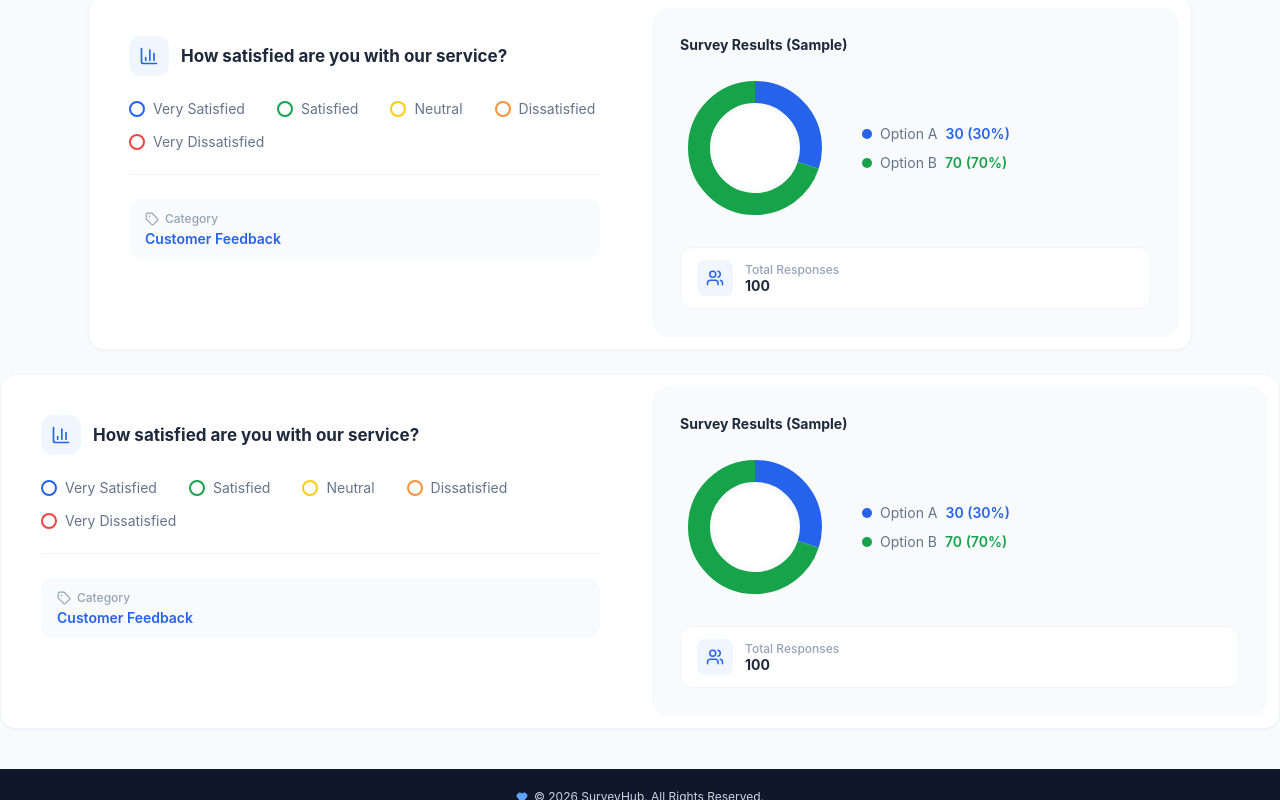
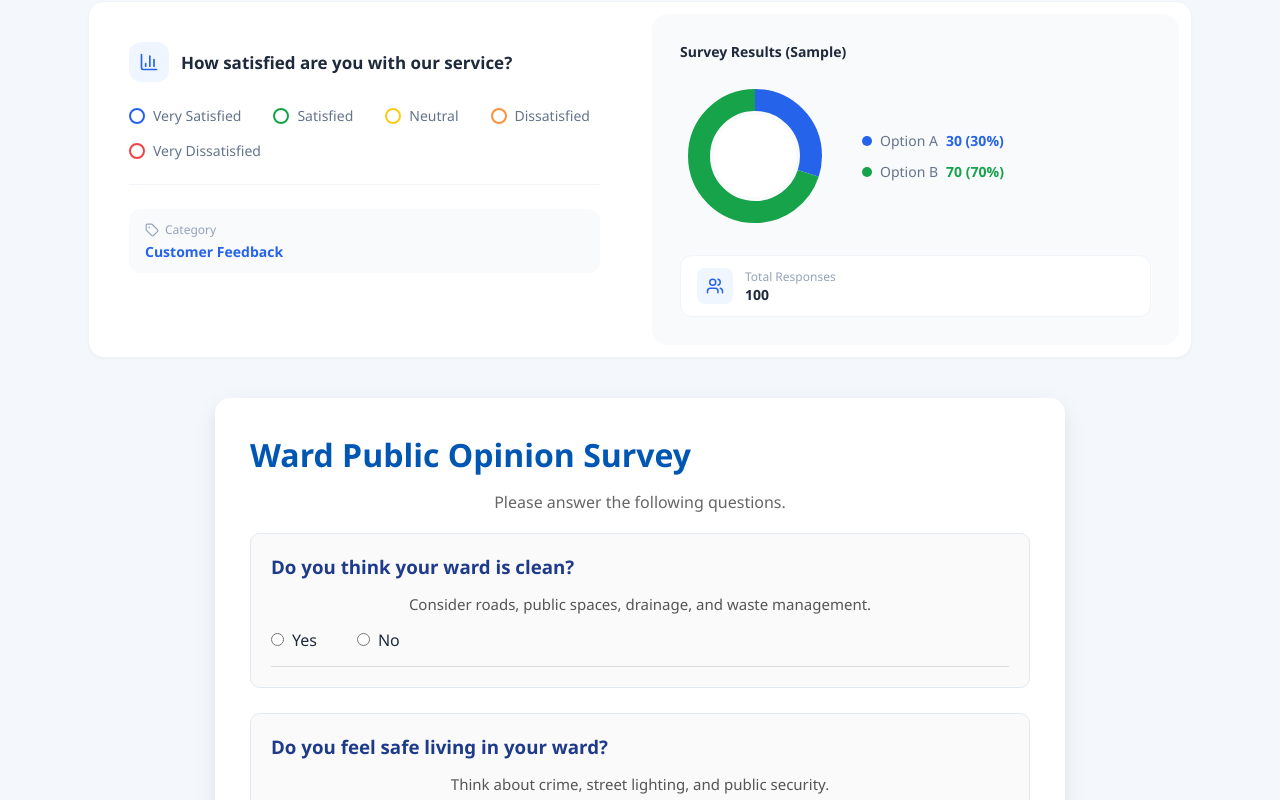
Before and after one commit to shiwaniii/-Public-Survey-Poll-Platform, a React (Vite) app: page /survey/1 in a window 1280 px wide. Shown: the part 500-1300 px from the top of the page. Built offline with nearby package versions, Linux system fonts and the light colour scheme.

Commit message:
added poll form

```diff
--- a/src/App.tsx
+++ b/src/App.tsx
@@ -329,6 +329,7 @@ import Footer from "./components/footer";
 import "./App.css";
 import Question from "./components/question";
 import Chart from "./components/chart";
+import PollSurvey from "./components/pollsurvey";
 
 const App: React.FC = () => {
   return (
@@ -337,6 +338,7 @@ const App: React.FC = () => {
       <main className="app__main">
         <Hero />
         <SurveyForm />
+        <PollSurvey />
       </main>
       <Routes>
         <Route path="/Navbar" element={<Navbar />} />
--- /dev/null
+++ b/src/PollSurvey.css
@@ -0,0 +1,101 @@
+* {
+  margin: 0;
+  padding: 0;
+  box-sizing: border-box;
+  font-family: "Segoe UI", Tahoma, Geneva, Verdana, sans-serif;
+}
+
+body {
+  background: #f4f7fb;
+}
+
+.survey-container {
+  display: flex;
+  justify-content: center;
+  padding: 40px 20px;
+}
+
+.survey-card {
+  width: 100%;
+  max-width: 850px;
+  background: #ffffff;
+  padding: 35px;
+  border-radius: 15px;
+  box-shadow: 0 8px 20px rgba(0, 0, 0, 0.1);
+}
+
+.survey-card h1 {
+  color: #0056b3;
+  margin-bottom: 10px;
+}
+
+.survey-card p {
+  color: #666;
+  margin-bottom: 20px;
+}
+
+.question-card {
+  margin-bottom: 25px;
+  padding: 20px;
+  border: 1px solid #e2e8f0;
+  border-radius: 10px;
+  background: #fafafa;
+}
+
+.question-card h3 {
+  color: #1e3a8a;
+  margin-bottom: 8px;
+}
+
+.question-card p {
+  color: #555;
+  margin-bottom: 15px;
+  font-size: 15px;
+}
+
+.question-card label {
+  margin-right: 20px;
+  font-size: 16px;
+  cursor: pointer;
+}
+
+.question-card input[type="radio"] {
+  margin-right: 8px;
+}
+
+hr {
+  margin-top: 15px;
+  border: none;
+  border-top: 1px solid #ddd;
+}
+
+button {
+  width: 100%;
+  padding: 14px;
+  background: #0056b3;
+  color: white;
+  border: none;
+  border-radius: 8px;
+  font-size: 17px;
+  cursor: pointer;
+  transition: 0.3s;
+}
+
+button:hover {
+  background: #003d82;
+}
+
+@media (max-width: 768px) {
+  .survey-card {
+    padding: 20px;
+  }
+
+  .question-card {
+    padding: 15px;
+  }
+
+  .question-card label {
+    display: block;
+    margin: 10px 0;
+  }
+}
--- /dev/null
+++ b/src/components/pollsurvey.tsx
@@ -0,0 +1,112 @@
+import { useState } from "react";
+import "../PollSurvey.css";
+
+const surveyQuestions = [
+  {
+    id: 1,
+    question: "Do you think your ward is clean?",
+    description:
+      "Consider roads, public spaces, drainage, and waste management.",
+  },
+  {
+    id: 2,
+    question: "Do you feel safe living in your ward?",
+    description:
+      "Think about crime, street lighting, and public security.",
+  },
+  {
+    id: 3,
+    question: "Are the roads in your ward in good condition?",
+    description:
+      "Consider road quality and maintenance.",
+  },
+  {
+    id: 4,
+    question: "Are you satisfied with the drinking water supply?",
+    description:
+      "Consider water quality and availability.",
+  },
+  {
+    id: 5,
+    question: "Is garbage collected regularly in your area?",
+    description:
+      "Think about cleanliness and collection frequency.",
+  },
+  {
+    id: 6,
+    question: "Do you think the ward office responds quickly to public issues?",
+    description:
+      "Consider complaints, requests, and public services.",
+  },
+  {
+    id: 7,
+    question: "Are street lights sufficient in your neighborhood?",
+    description:
+      "Think about safety and visibility during the night.",
+  },
+  {
+    id: 8,
+    question: "Would you recommend your ward as a good place to live?",
+    description:
+      "Overall satisfaction with your ward.",
+  },
+];
+
+export default function PollSurvey() {
+  const [answers, setAnswers] = useState<Record<number, string>>({});
+
+  const handleChange = (id: number, value: string) => {
+    setAnswers((prev) => ({
+      ...prev,
+      [id]: value,
+    }));
+  };
+
+  const handleSubmit = (e: React.FormEvent) => {
+    e.preventDefault();
+    console.log(answers);
+    alert("Survey Submitted Successfully!");
+  };
+
+  return (
+    <div className="survey-container">
+      <form className="survey-card" onSubmit={handleSubmit}>
+        <h1>Ward Public Opinion Survey</h1>
+        <p>Please answer the following questions.</p>
+
+        {surveyQuestions.map((item) => (
+          <div key={item.id} className="question-card">
+            <h3>{item.question}</h3>
+            <p>{item.description}</p>
+
+            <label>
+              <input
+                type="radio"
+                name={`question-${item.id}`}
+                value="Yes"
+                checked={answers[item.id] === "Yes"}
+                onChange={() => handleChange(item.id, "Yes")}
+              />
+              Yes
+            </label>
+
+            <label style={{ marginLeft: "20px" }}>
+              <input
+                type="radio"
+                name={`question-${item.id}`}
+                value="No"
+                checked={answers[item.id] === "No"}
+                onChange={() => handleChange(item.id, "No")}
+              />
+              No
+            </label>
+
+            <hr />
+          </div>
+        ))}
+
+        <button type="submit">Submit Survey</button>
+      </form>
+    </div>
+  );
+}
```
Also changed, not shown: src/components/test.tsx (added, +26 -0 lines), 2 other files (tests, documents, lock files or other folders).
